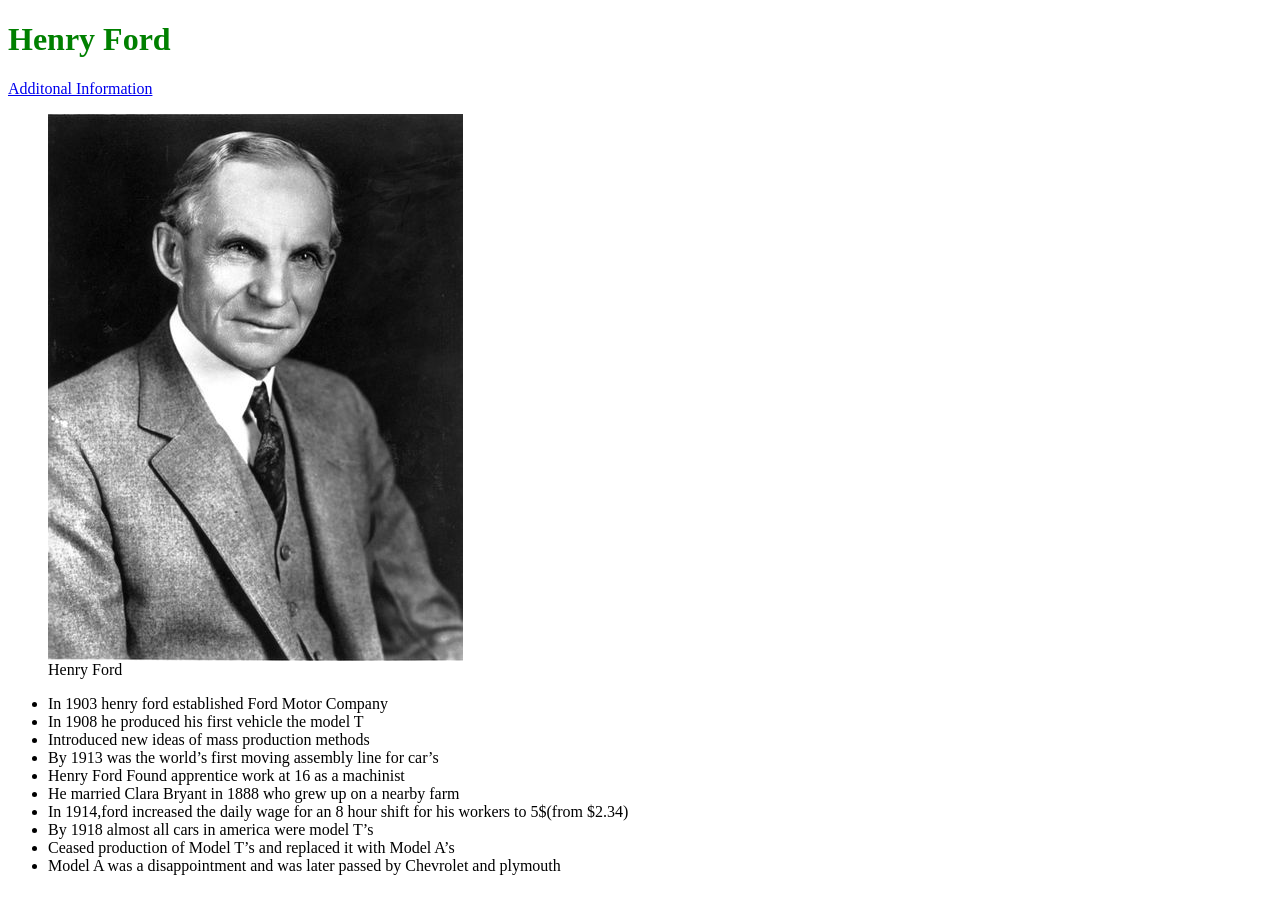
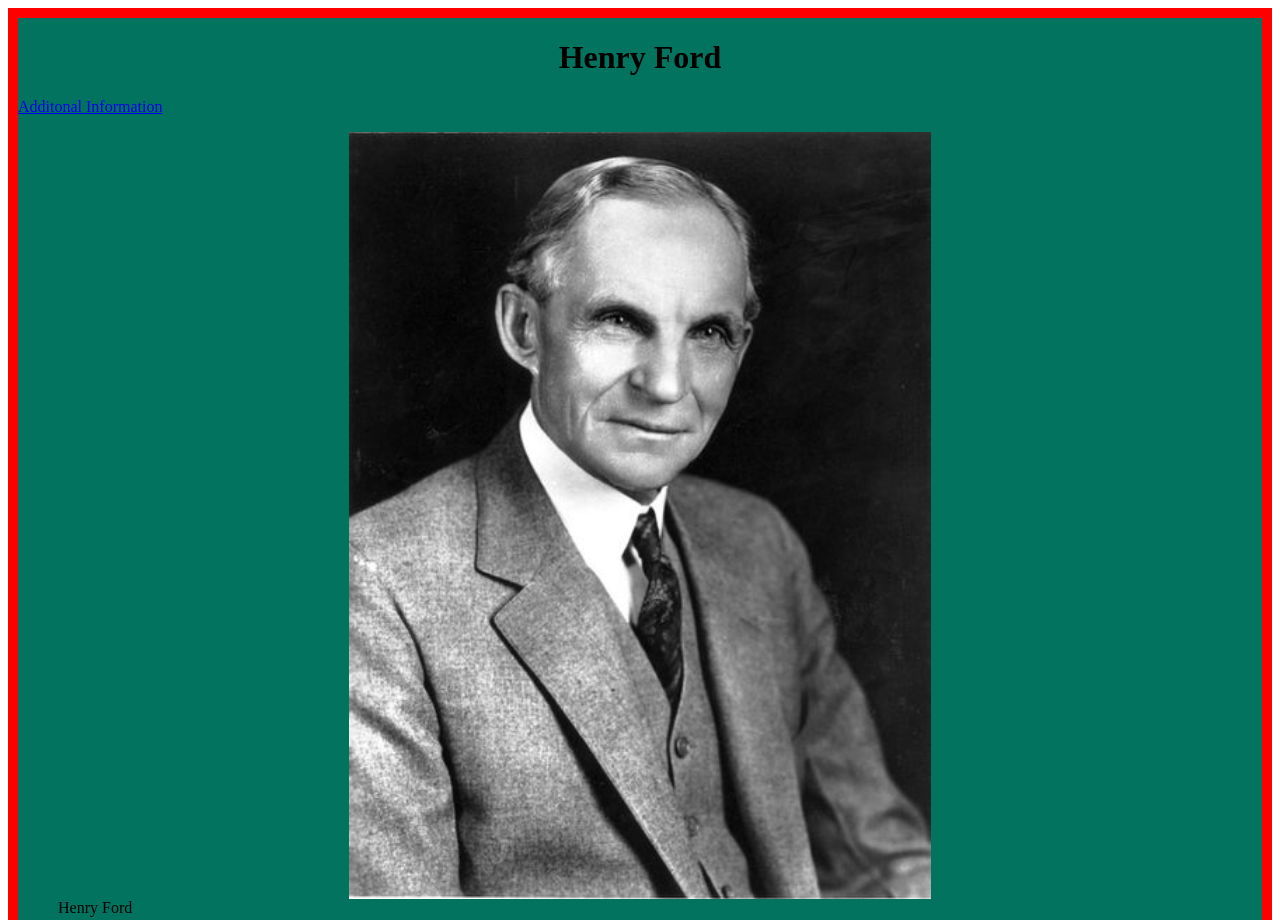
Before and after one commit to MasterMuncher/MasterMuncher.github.io, a plain HTML site: page Tribute/index.html in a window 1280 px wide. Shown: the top 920 px of the page. Before the commit the page ends 891 px from the top, so only its background shows below. Drawn offline with Linux system fonts and the light colour scheme.

Commit message:
day 3
going through hell

```diff
--- a/Tribute/index.html
+++ b/Tribute/index.html
@@ -15,7 +15,7 @@
     <a href="https://www.pbs.org/wgbh/americanexperience/features/henryford" target="_blank" id="tribute-link">Additonal Information</a>
 <br>
 <figure id="img-div">
-    <img alt="photo" src="img.jpg" id="image">
+    <img alt="photo" src="img.jpg" id="image" class="center">
     <figcaption id="img-caption">Henry Ford</figcaption>
 </figure>
 <ul id="tribute-info">
--- a/Tribute/style.css
+++ b/Tribute/style.css
@@ -1,7 +1,20 @@
- h1 {
-    color:green;
-}
+
  #image {
     max-width:100%;
     display:block;
 }
+.center {
+    display:block;
+    margin-left:auto;
+    margin-right:auto;
+    width:50%;
+}
+#title {
+    text-align:center;
+}
+div {
+    border:10px solid red;
+}
+#main {
+    background-color:#02735E;
+}
```
